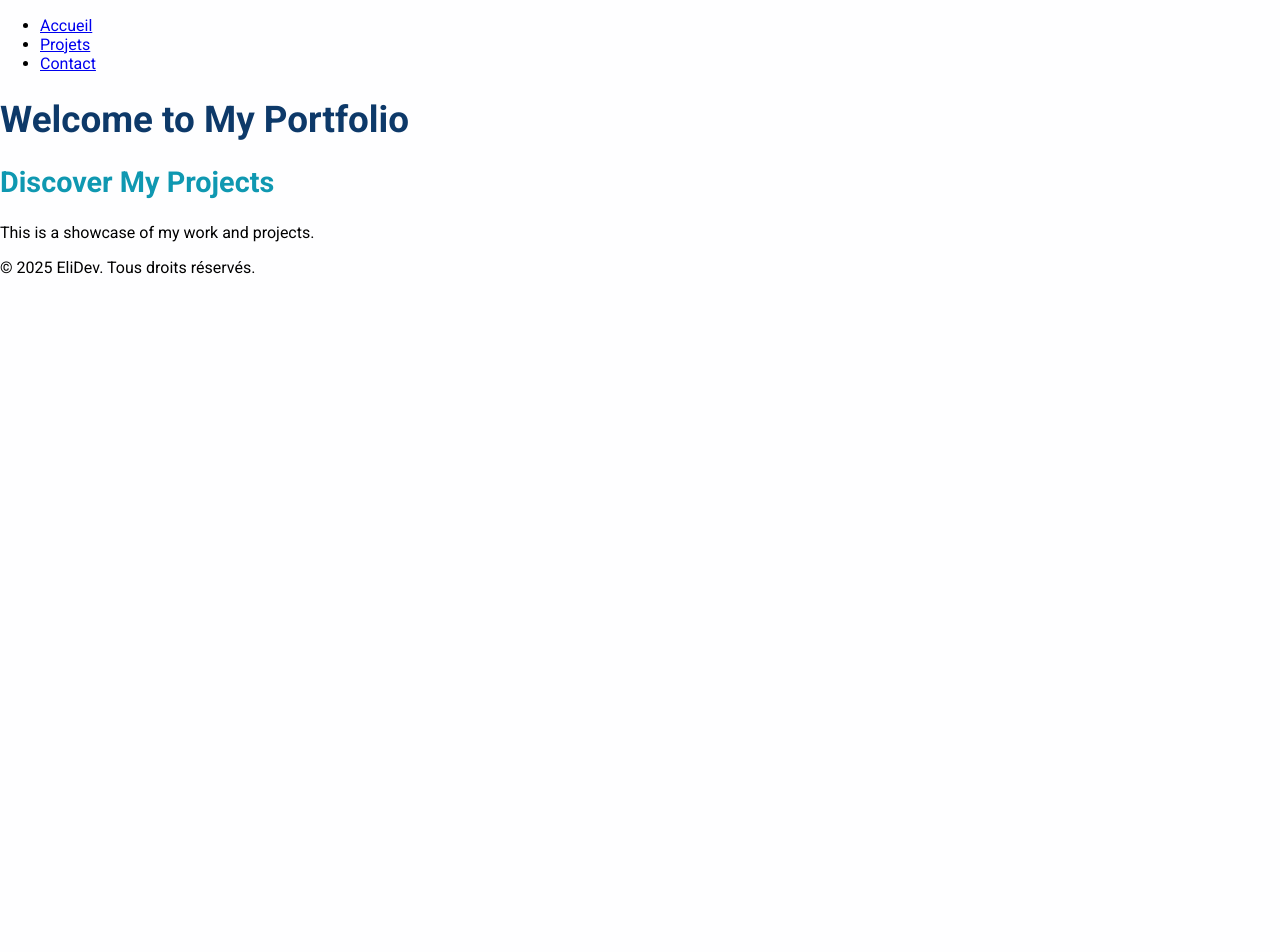
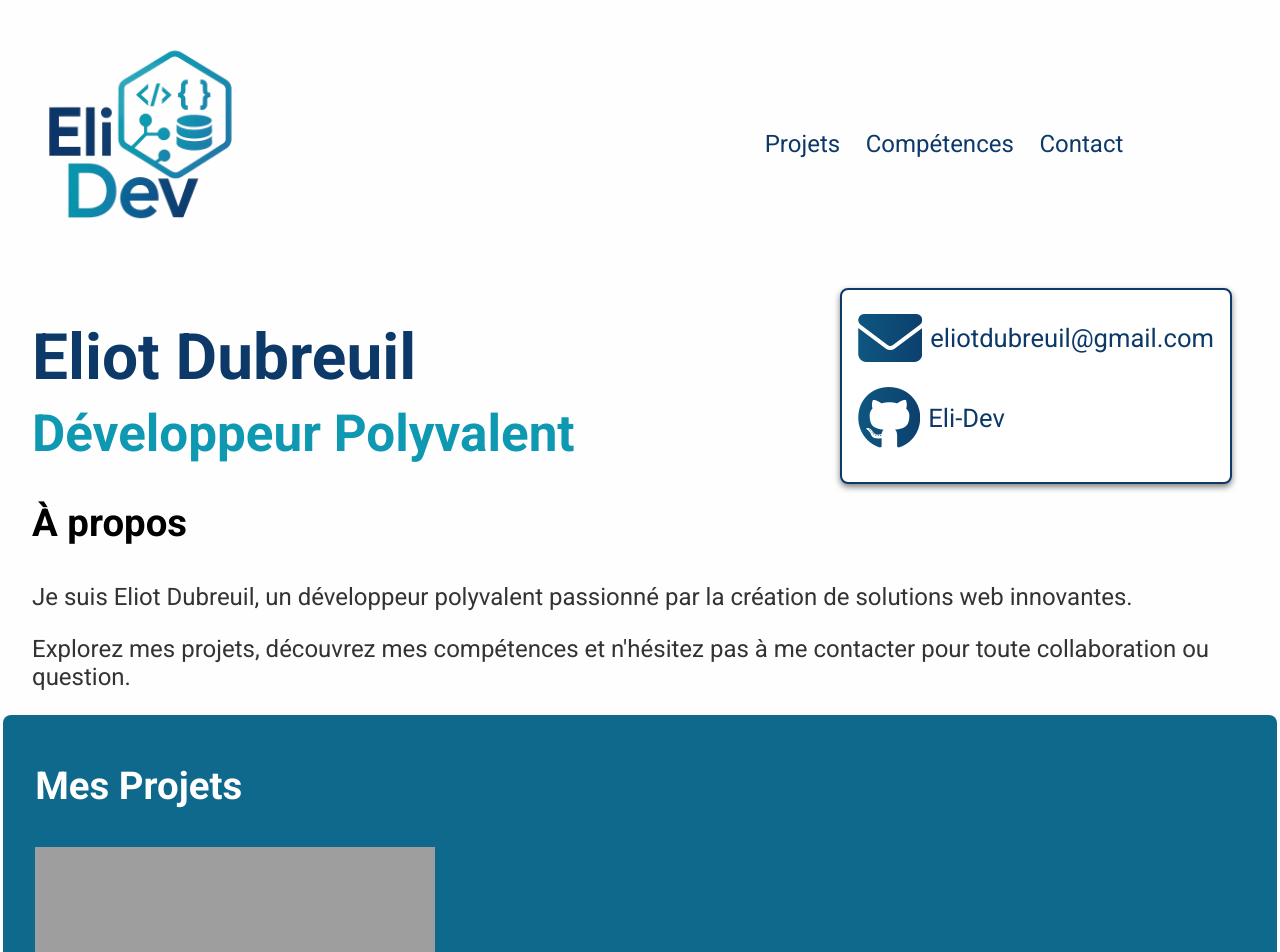
Before and after one commit to EliD-Dev/Portfolio, a PHP site: page / in a window 1280 px wide. Shown: the top 952 px of the page. Before the commit the page ends 274 px from the top, so only its background shows below. Run offline with PHP 8.4, Linux system fonts and the light colour scheme; data comes from the database, SQL or seed files in the repository; data that the repository does not hold is empty; grey boxes are pictures that could not be loaded.

Commit message:
Connexion et Test de la BDD

```diff
--- a/app/Header.php
+++ b/app/Header.php
@@ -2,6 +2,9 @@
 if (session_status() == PHP_SESSION_NONE) {
     session_start();  // Démarre la session seulement si elle n'est pas déjà active
 }
+
+require "dbconnect.php";
+$connexionDB = Database::getInstance();
 
 define('BASE_URL', 'http://localhost:'.getenv('WEB_PORT').'/');
 
@@ -66,7 +69,7 @@ $pageDescription = isset($pageDescription) ? htmlspecialchars($pageDescription)
     <link rel="canonical" href="<?= $canonical_url ?>">
     <link rel="icon" href="<?= BASE_URL ?>images/Logo_EliDev.webp" type="image/x-icon">
     <link rel="stylesheet" href="<?= BASE_URL ?>styles/global.css">
-    <link rel="stylesheet" href="https://cdnjs.cloudflare.com/ajax/libs/font-awesome/6.0.0-beta3/css/all.min.css">
+    <link rel="stylesheet" href="https://cdnjs.cloudflare.com/ajax/libs/font-awesome/6.4.0/css/all.min.css">
 
 
     <!-- Schema.org -->
@@ -84,11 +87,12 @@ $pageDescription = isset($pageDescription) ? htmlspecialchars($pageDescription)
 <body>
     <header>
         <nav>
-            <ul>
-                <li><a href="<?= BASE_URL ?>">Accueil</a></li>
-                <li><a href="<?= BASE_URL ?>">Projets</a></li>
-                <li><a href="<?= BASE_URL ?>">Contact</a></li>
-            </ul>
+            <a href="<?= BASE_URL ?>"><img src="<?= BASE_URL ?>images/Logo_EliDev.webp" alt="Logo EliDev" class="logo"></a>
+            <div>
+                <a href="<?= BASE_URL ?>">Projets</a>
+                <a href="<?= BASE_URL ?>">Compétences</a>
+                <a href="<?= BASE_URL ?>">Contact</a>
+            </div>
         </nav>
     </header>
 
--- a/app/index.php
+++ b/app/index.php
@@ -1,9 +1,59 @@
 <?php require 'Header.php'; ?>
 
 <main>
-    <h1>Welcome to My Portfolio</h1>
-    <h2>Discover My Projects</h2>
-    <p>This is a showcase of my work and projects.</p>
+    <div class="présentation">
+        <div class="titres">
+            <h1>Eliot Dubreuil</h1>
+            <h2>Développeur Polyvalent</h2>
+        </div>
+        <div class="infosMailetGithub">
+            <div><a href="mailto:eliotdubreuil@gmail.com"><i class="fa-solid fa-envelope animated-icon"></i></a> <a href="mailto:eliotdubreuil@gmail.com">eliotdubreuil@gmail.com</a></div>
+            <div><a href="https://github.com/EliD-Dev" target="_blank"><i class="fa-brands fa-github animated-icon"></i></a> <a href="https://github.com/EliD-Dev" target="_blank">Eli-Dev</a></div>
+        </div>
+    </div>
+    <section>
+        <h3>À propos</h3>
+        <p>Je suis Eliot Dubreuil, un développeur polyvalent passionné par la création de solutions web innovantes.</p>
+        <p>Explorez mes projets, découvrez mes compétences et n'hésitez pas à me contacter pour toute collaboration ou question.</p>
+    </section>
+    <section class="projets">
+        <h3>Mes Projets</h3>
+        <div>
+            <?php
+            // Exemple de récupération de projets depuis la base de données
+            $stmt = $connexionDB->prepare("SELECT * FROM Projets LIMIT 6");
+            $stmt->execute();
+            $projets = $stmt->fetchAll(PDO::FETCH_ASSOC);
+            foreach ($projets as $projet) {
+                echo '<div class="projet">';
+                echo '  <img src="' . htmlspecialchars($projet['imagePath']) . '" alt="' . htmlspecialchars($projet['titre']) . '">';
+                echo '  <h4>' . htmlspecialchars($projet['titre']) . '</h4>';
+                echo '  <p>' . htmlspecialchars($projet['description']) . '</p>';
+                echo '</div>';
+            }
+            ?>
+        </div>
+    </section>
+    <section class="compétences">
+        <h3>Mes Compétences</h3>
+        <ul>
+            <li>JavaScript</li>
+            <li>PHP</li>
+            <li>HTML/CSS</li>
+            <li>Python</li>
+            <li>SQL</li>
+            <li>Symfony</li>
+            <li>Docker</li>
+            <li>Git/GitHub</li>
+        </ul>
+    </section>
+    <section class="contact">
+        <h3>Contact</h3>
+        <p>Pour toute question ou collaboration, n'hésitez pas à me contacter par email ou via mes réseaux sociaux.</p>
+        <div class="contact-links">
+            <a href="mailto:eliotdubreuil@gmail.com">eliotdubreuil@gmail.com</a>
+        </div>
+    </section>
 </main>
 
 <?php require 'Footer.php'; ?>
--- a/app/styles/global.css
+++ b/app/styles/global.css
@@ -1,16 +1,168 @@
 body {
     margin: 0;
     padding: 0;
+    box-sizing: border-box;
+    height: 100vh;
     font-family: 'Roboto', sans-serif;
     background-color: #fefeff;
+    font-size: 1rem; /* base */
+}
+
+nav {
+    display: flex;
+    justify-content: space-between;
+    align-items: center;
+    padding: 1rem;
+}
+
+nav img {
+    width: 40vw; /* responsive */
+    max-width: 250px; /* maximum width */
+    height: auto;
+    transition: transform 0.3s ease;
+}
+
+nav img:hover {
+    transform: scale(1.05);
+}
+
+nav div {
+    display: flex;
+    flex-wrap: wrap; /* allow wrapping */
+    align-items: center;
+    justify-content: center;
+    text-align: center;
+    gap: clamp(1.5rem, 2vw, 2.5rem); /* responsive gap */
+    width: clamp(20rem, 50vw, 50rem); /* responsive width */
+}
+
+nav a {
+    text-decoration: none;
+    color: #0d3969;
+    font-weight: clamp(5500, 2vw, 500);
+    font-size: clamp(1rem, 2vw, 1.5rem); /* responsive font size */
+    transition: color 0.3s ease;
+}
+
+nav a:hover {
+    color: #0f98b1;
+}
+
+main {
+    display: flex;
+    flex-direction: column;
+    padding: 2rem;
 }
 
 h1 {
-    font-size: 2.3em;
+    font-size: clamp(3rem, 5vw, 4.3rem);
     color: #0d3969;
+    margin-top: 0;
+    margin-bottom: 0.5rem;
 }
 
 h2 {
-    font-size: 1.8em;
+    font-size: clamp(2.3rem, 4vw, 3.8rem);
+    color: #0f98b1;
+    width: 100%;
+    margin-top: 0;
+    margin-bottom: 1rem;
+}
+
+h3 {
+    font-size: clamp(1.8rem, 3vw, 2.5rem);
+    margin-top: 1rem;
+}
+
+p {
+    font-size: clamp(1.2rem, 2vw, 1.5rem);
+    color: #333;
+    margin-top: 1rem;
+}
+
+footer {
+    text-align: center;
+    padding: 1rem;
+    background-color: #0d3969;
+    color: white;
+}
+
+footer p {
+    margin: 0;
+    color: #fefeff;
+    font-size: clamp(1rem, 1.5vw, 1.2rem);
+}
+
+.présentation {
+    display: flex;
+    flex-direction: row;
+    justify-content: space-between;
+}
+
+.infosMailetGithub {
+    display: flex;
+    flex-direction: column;
+    border: 2px solid #0d3969;
+    border-radius: 8px;
+    padding: 1rem;
+    background-color: #ffffff;
+    margin-right: 1rem;
+    margin-top: -2rem;
+    box-shadow: 0 3px 6px rgba(0, 0, 0, 0.5);
+}
+
+.infosMailetGithub div {
+    display: flex;
+    align-items: center;
+    justify-content: left;
+    margin-bottom: 1rem;
+    gap: 0.5rem;
+}
+
+.infosMailetGithub a {
+    text-decoration: none;
+    color: #0d3969;
+    font-weight: 500;
+    font-size: clamp(1.5rem, 2vw, 2rem);
+    transition: color 0.3s ease;
+}
+
+.infosMailetGithub a:hover {
     color: #0f98b1;
 }
+
+.animated-icon {
+    display: flex;
+    font-size: clamp(3.5rem, 5vw, 4.5rem);
+    background: linear-gradient(270deg, #0d3969, #0f98b1);
+    background-size: 400% 400%;
+    background-clip: text;
+    -webkit-background-clip: text;
+    color: transparent;
+    animation: gradientShift 5s ease infinite;
+}
+
+@keyframes gradientShift {
+    0% { background-position: 0% 50%; }
+    50% { background-position: 100% 50%; }
+    100% { background-position: 0% 50%; }
+}
+
+.projets {
+    background-color: #0e698d;
+    margin: 0 -1.8rem;
+    padding: 2rem; /* pour conserver un peu d'espace intérieur */
+    border-radius: 8px;
+    color: white;
+}
+
+@media screen and (max-width: 810px) {
+    .présentation {
+        flex-direction: column; /* stack présentation content vertically */
+        justify-content: center;
+    }
+    .infosMailetGithub {
+        margin-right: 0; /* remove right margin on smaller screens */
+        margin-top: 1rem; /* add top margin for spacing */
+    }
+}
```
Also changed, not shown: app/dbconnect.php (added, +34 -0 lines), docker-compose.yaml (+7 -5 lines), projets.sql (+13 -3 lines), app/images/icon1.webp (added), 1 other file.
